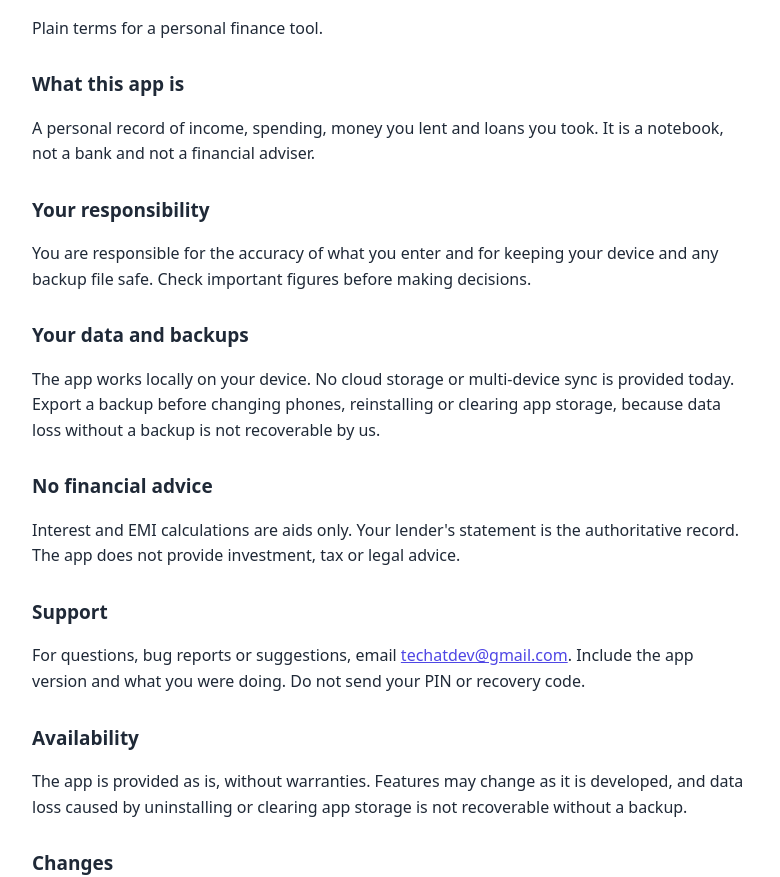
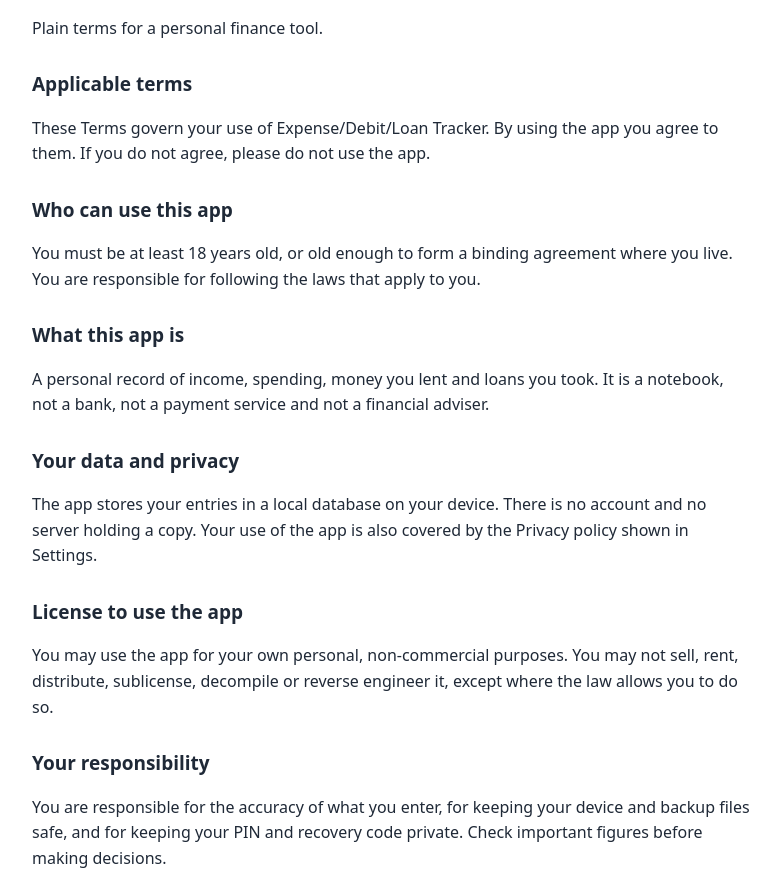
Before and after one commit to techatdev/expenses-app-legal, a plain HTML site: page terms.html in a window 1280 px wide. Shown: the part 88-965 px from the top of the page, without its empty margins (248-1028 px from the left). Drawn offline with Linux system fonts and the light colour scheme.

Commit message:
Update terms of use
Update terms of use

```diff
--- a/terms.html
+++ b/terms.html
@@ -22,53 +22,81 @@
     <h1>Terms of use</h1>
     <p>Plain terms for a personal finance tool.</p>
 
+    <h2>Applicable terms</h2>
+    <p>
+      These Terms govern your use of Expense/Debit/Loan Tracker. By using the
+      app you agree to them. If you do not agree, please do not use the app.
+    </p>
+
+    <h2>Who can use this app</h2>
+    <p>
+      You must be at least 18 years old, or old enough to form a binding
+      agreement where you live. You are responsible for following the laws
+      that apply to you.
+    </p>
+
     <h2>What this app is</h2>
     <p>
-      A personal record of income, spending, money you lent and loans you
-      took. It is a notebook, not a bank and not a financial adviser.
+      A personal record of income, spending, money you lent and loans you took.
+      It is a notebook, not a bank, not a payment service and not a financial
+      adviser.
+    </p>
+
+    <h2>Your data and privacy</h2>
+    <p>
+      The app stores your entries in a local database on your device. There is
+      no account and no server holding a copy. Your use of the app is also
+      covered by the Privacy policy shown in Settings.
+    </p>
+
+    <h2>License to use the app</h2>
+    <p>
+      You may use the app for your own personal, non-commercial purposes. You
+      may not sell, rent, distribute, sublicense, decompile or reverse engineer
+      it, except where the law allows you to do so.
     </p>
 
     <h2>Your responsibility</h2>
     <p>
-      You are responsible for the accuracy of what you enter and for keeping
-      your device and any backup file safe. Check important figures before
-      making decisions.
+      You are responsible for the accuracy of what you enter, for keeping your
+      device and backup files safe, and for keeping your PIN and recovery code
+      private. Check important figures before making decisions.
     </p>
 
-    <h2>Your data and backups</h2>
+    <h2>Restrictions</h2>
     <p>
-      The app works locally on your device. No cloud storage or multi-device
-      sync is provided today. Export a backup before changing phones,
-      reinstalling or clearing app storage, because data loss without a backup
-      is not recoverable by us.
+      Do not use the app for illegal activity, do not try to interfere with its
+      security or normal operation, and do not enter information you do not
+      have the right to store.
     </p>
 
     <h2>No financial advice</h2>
     <p>
       Interest and EMI calculations are aids only. Your lender's statement is
-      the authoritative record. The app does not provide investment, tax or
-      legal advice.
+      the authoritative record. The app does not provide investment, tax,
+      legal or accounting advice.
     </p>
 
-    <h2>Support</h2>
+    <h2>Backups and data loss</h2>
     <p>
-      For questions, bug reports or suggestions, email
-      <a href="mailto:techatdev@gmail.com">techatdev@gmail.com</a>. Include the
-      app version and what you were doing. Do not send your PIN or recovery
-      code.
+      The app works locally on your device. Export a backup before changing
+      phones, reinstalling or clearing app storage. Data loss without a backup
+      is not recoverable by us.
     </p>
 
-    <h2>Availability</h2>
+    <h2>Availability and changes</h2>
     <p>
       The app is provided as is, without warranties. Features may change as it
-      is developed, and data loss caused by uninstalling or clearing app
-      storage is not recoverable without a backup.
+      is developed. We may update these Terms, and the date at the bottom of
+      this page shows the last revision.
     </p>
 
-    <h2>Changes</h2>
+    <h2>General terms</h2>
     <p>
-      These terms may be updated as the app grows. The date at the bottom of
-      this page shows the last revision.
+      These Terms are the entire agreement about the app. If any section is
+      not enforceable, the rest still applies. Not enforcing a term is not a
+      waiver. For questions, email
+      <a href="mailto:techatdev@gmail.com">techatdev@gmail.com</a>.
     </p>
 
     <footer>Last updated: November 2026</footer>
```
